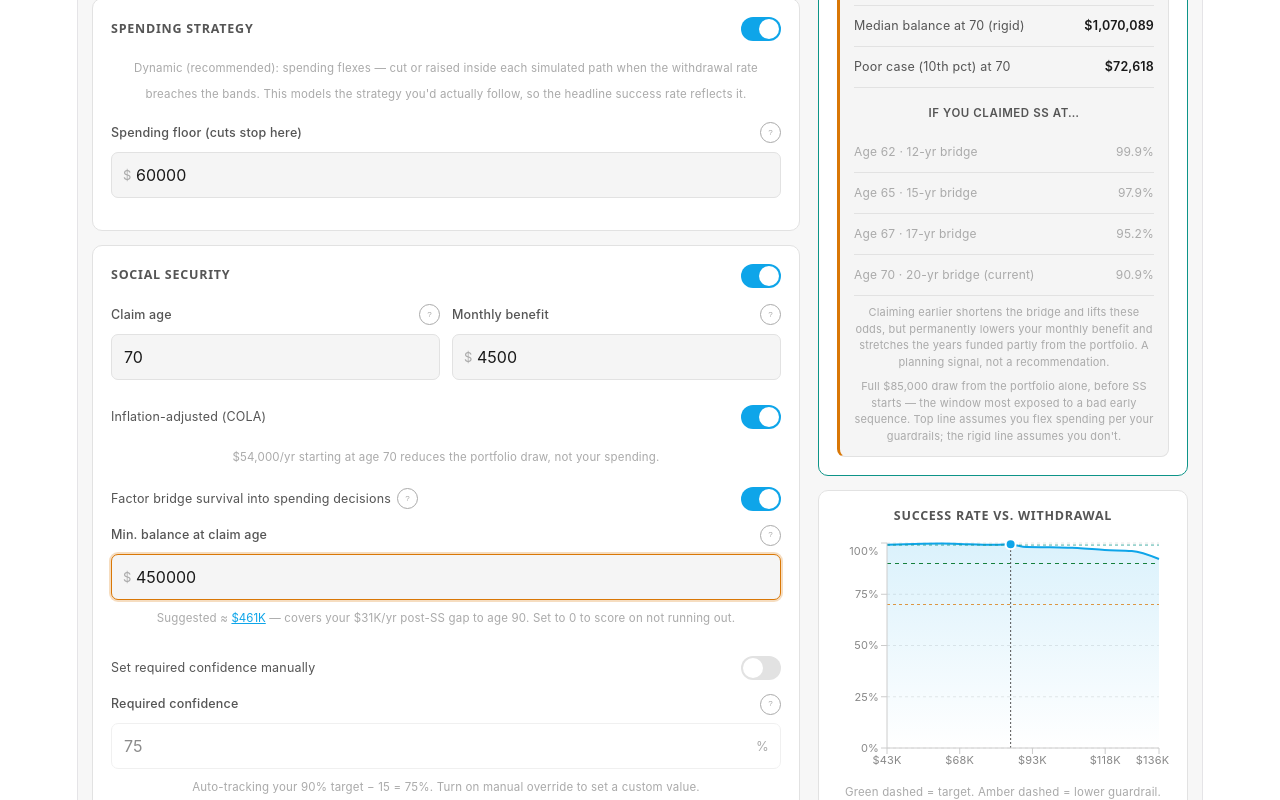
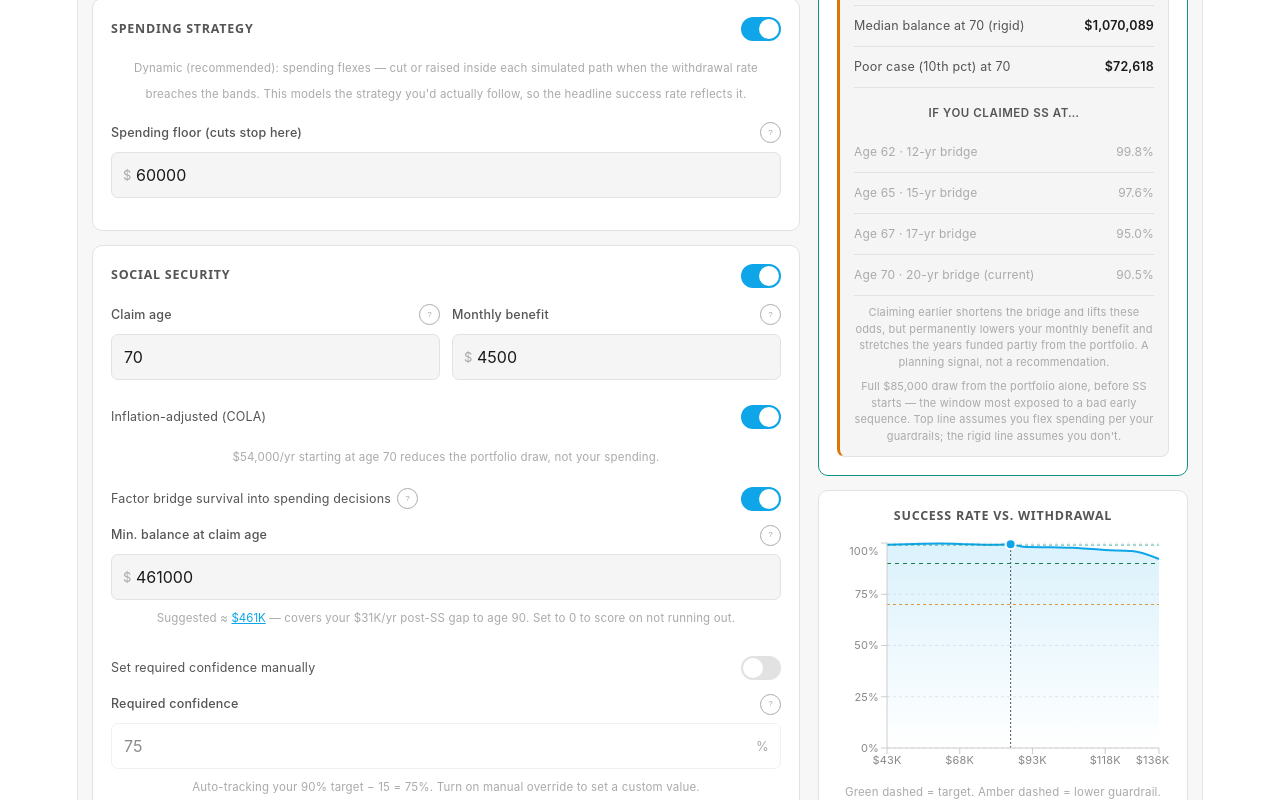
Before and after one commit to gregdillon/gaurdrails_calcuator, a React (Vite) app: page / in a window 1280 px wide. Shown: the part 947-1747 px from the top of the page. Built offline with nearby package versions, Linux system fonts and the light colour scheme.

Commit message:
Auto update SS level amount

```diff
--- a/src/ProbabilityGuardrailsCalculator.tsx
+++ b/src/ProbabilityGuardrailsCalculator.tsx
@@ -387,6 +387,10 @@ export default function ProbabilityGuardrailsCalculator({ onRegisterDataGetter }
     return realR > 0.0001 ? gap * (1 - Math.pow(1 + realR, -postYrs)) / realR : gap * postYrs;
   })();
   const suggestedReserveRounded = Math.round(suggestedBridgeReserve / 1000) * 1000;
+
+  useEffect(() => {
+    if (suggestedReserveRounded > 0) setBridgeMinBalance(suggestedReserveRounded);
+  }, [suggestedReserveRounded]);
 
   useEffect(() => { setStale(true); }, [
     portfolio, withdrawal, currentAge, endAge, ret, vol, inf,
```
